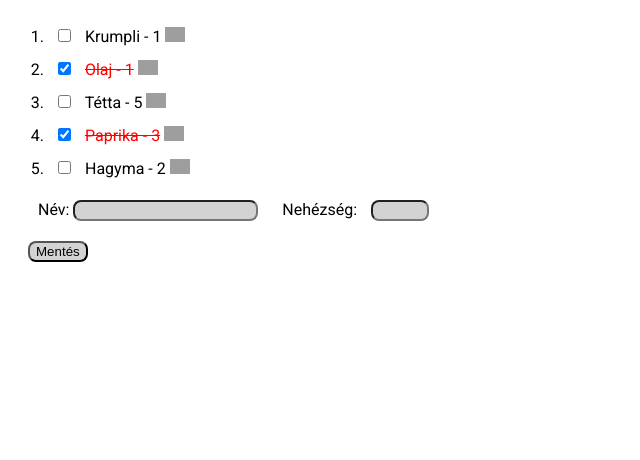
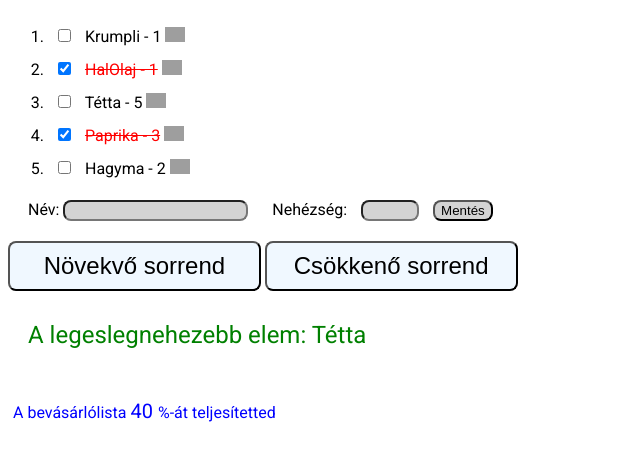
Before and after one commit to Patonai81/JavaScriptAlapok, a plain HTML site: page index.html in a window 1280 px wide. Shown: the part 62-522 px from the top of the page, without its empty margins (0-640 px from the left). Drawn offline with Linux system fonts and the light colour scheme; grey boxes are pictures that could not be loaded.

Commit message:
week2 házi

```diff
--- a/addScreenElements.js
+++ b/addScreenElements.js
@@ -1,3 +1,5 @@
+import {mostDifficultItem, percentage} from "./arrayFunctions.js";
+
 export const renderPercentage = (itemList) => {
     const containerDivItem = document.querySelector("#summa");
     containerDivItem.innerHTML = `A bevásárlólista <span id="summa" style="font-size: ${percentage(itemList) / 2 > 0 ? percentage(itemList) / 2 : 10}px"> ${percentage(itemList)} </span> %-át teljesítetted`;
@@ -23,3 +25,19 @@ export const renderImage = (number) => {
     }
 
 }
+
+export const renderMostDifficultItem = (list) => {
+
+    const containerDivItem = document.querySelector("#most-difficult");
+    containerDivItem.innerHTML = "";
+    const maxDifficultElement = mostDifficultItem(list);
+    containerDivItem.innerHTML = `<label>A legeslegnehezebb elem: ${maxDifficultElement.name}</label>`;
+
+        setInterval(function () {
+            containerDivItem.style.visibility = (containerDivItem.style.visibility == 'hidden' ? '' : 'hidden');
+        }, 500);
+
+
+
+
+}
--- a/arrayFunctions.js
+++ b/arrayFunctions.js
@@ -1,25 +1,33 @@
 import {renderShoppingList} from "./listRenderer.js";
 
-export const addArrayElement = (event,list) =>{
+export const addArrayElement = (event, list) => {
     let max = 0;
+    const newname = document.getElementById("new-name");
+    const difficulty = document.getElementById("new-difficulty");
+    if (newname.value ==='' || difficulty.value ===''){
+        alert("A név és a nehézség mezőket kötelezően tölteni kell!");
+        return;
+    }
+    if (difficulty.validity.rangeUnderflow || difficulty.validity.rangeOverflow) {
+        alert("A megadott értéknek a 0..5 tartományban kell esnie");
+        return;
+    }
 
-    if (list.length !==0) {
+    if (list.length !== 0) {
         max = list.reduce(function (prev, current) {
             return (prev.id > current.id) ? prev : current
         })
     }
-    const newname = document.getElementById("new-name").value;
-    const difficulty = document.querySelector("#new-difficulty").value;
-    const newListItem = {id: isNaN(Number(max.id)+1) ? 1 : Number(max.id)+1 , name: newname, difficulty: difficulty};
+    const newListItem = {id: isNaN(Number(max.id) + 1) ? 1 : Number(max.id) + 1, name: newname.value, difficulty: difficulty.value};
     list.push(newListItem);
     renderShoppingList(list);
 
 }
 
-export const removeArrayElement = (event,itemList)=>{
-    const originalArrayId = event.target.id.replace("list-redx-id-","");
-    const index=itemList.findIndex(v => v.id === Number(originalArrayId));
-    if (Number(index) !== -1){
+export const removeArrayElement = (event, itemList) => {
+    const originalArrayId = event.target.id.replace("list-redx-id-", "");
+    const index = itemList.findIndex(v => v.id === Number(originalArrayId));
+    if (Number(index) !== -1) {
         itemList.splice(index, 1);
     }
 
@@ -30,9 +38,9 @@ export const modifyCheckBoxStateInArrayElement = (event, itemList) => {
     const inputs = document.querySelectorAll(".bevList-ckb");
     inputs.forEach((element, index) => {
         // chekckbox id-ból visszaalakítani a lista id-ra
-        let originalArrayId = element.id.replace("list-ckb-id-","");
+        let originalArrayId = element.id.replace("list-ckb-id-", "");
         //find the actual array item
-        let actualArrayItem= itemList.find(obj => {
+        let actualArrayItem = itemList.find(obj => {
             return obj.id === Number(originalArrayId);
         })
         actualArrayItem.isBought = element.checked;
@@ -41,16 +49,38 @@ export const modifyCheckBoxStateInArrayElement = (event, itemList) => {
 
 }
 
+export const ascendingArrayOrderRender = (event, list) => {
+    list.sort((a, b) => {
+        console.log(a.difficulty + ":" + b.difficulty + "return " + (a.difficulty > b.difficulty ? 1 : -1));
+        return a.difficulty > b.difficulty ? 1 : (a.difficulty === b.difficulty ? (a.name > b.name) ? 1 : -1 : -1);
+    });
+    renderShoppingList(list);
+}
+
+export const descendingArrayOrderRender = (event, list) => {
+    list.sort((a, b) => {
+        return a.difficulty < b.difficulty ? 1 : (a.difficulty === b.difficulty ? (a.name < b.name) ? 1 : -1 : -1);
+    });
+    renderShoppingList(list);
+}
+
+
 export const percentage = (list) => {
     const success = () => {
         return list.reduce((cumulate, item) => {
-            if (item.isBought=== true){
+            if (item.isBought === true) {
                 cumulate++;
             }
             return cumulate;
         }, 0);
     }
-    const num=success()/list.length*100;
+    const num = success() / list.length * 100;
     return Math.round((num + Number.EPSILON) * 100) / 100;
 
 }
+
+export const mostDifficultItem = (list) => {
+    return list.reduce((cumulate, item) => {
+        return item.difficulty > cumulate.difficulty ? item : cumulate;
+    })
+}
--- a/index.css
+++ b/index.css
@@ -1,57 +1,94 @@
 body {
     font-family: 'Roboto', 'sans-serif';
 }
-input{
-   border-radius: 8px;
+
+input {
+    border-radius: 8px;
     background-color: lightgray;
 }
+
 label {
     padding-left: 20px;
 }
-.input-numer{
+
+.input-numer {
     margin-left: 10px;
     width: 50px;
 }
-.redx{
+
+.redx {
     width: 20px;
 }
+
 .redx:hover {
     cursor: pointer;
 }
 
-.save-button{
-    margin: 20px 20px;
+.ordering-buttons {
+    margin-bottom: 30px;
+    width: 20%;
+    height: 50px;
+    font-size: x-large;
+    background-color: aliceblue;
 }
+
+
+#savebutton:hover {
+    cursor: pointer;
+    animation: change2 1s ease-in-out forwards;
+}
+
+@keyframes change2 {
+    100% {
+        color: red;
+        transform: rotateY(1440deg);
+    }
+}
+
 .bevList-ckb {
     margin: 10px 10px;
     padding: 10px;
 }
 
-.new-list-items>{
+.new-list-items > {
     display: flex;
     flex-direction: row;
     width: 100%;
     padding: 10px 10px;
     margin: 10px 10px;
-}
-.new-list-items-span{
-    padding: 10px 10px;
+
 }
 
+.new-list-items {
+    margin-bottom: 20px;
+}
+
+.new-list-items-span {
+    padding: 10px 10px;
+    padding-left: 0;
+}
 
 .done {
-    text-decoration:line-through;
+    text-decoration: line-through;
     color: red;
 }
 
-#bevListCKB:hover{
+#bevListCKB:hover {
     cursor: pointer !important;
 }
-#summa-div{
-    padding: 10px 0px 5px 5px;
+
+#summa-div {
+    padding: 50px 0px 5px 5px;
     width: 100%;
     color: black;
 }
+
 h1:hover {
     cursor: pointer;
 }
+
+#most-difficult {
+    font-size: x-large;
+    color: green;
+    text-align: left;
+}
--- a/index.html
+++ b/index.html
@@ -15,11 +15,18 @@
     <div>
         <ol id="bevElemek"></ol>
     </div>
-    <div class="new-list-items"><span class="new-list-items-span"><label>Név: </label><input id="new-name" type="text"><label> Nehézség: </label><input id="new-difficulty" type="number" class="input-numer" min="1" max="5"></span></div>
-    <div class="save-button"> <input id="savebutton" type="button" value="Mentés"></div>
+    <div class="new-list-items"><span class="new-list-items-span"><label>Név: </label><input id="new-name" type="text" onfocus="this.value=''">
+        <label> Nehézség: </label><input
+            id="new-difficulty" type="number" class="input-numer" min="1" max="5" onfocus="this.value=''"></span>
+        <input id="savebutton" type="button" value="Mentés"></div>
+
+    <div ><input class="ordering-buttons" id="ascending-button" type="button" value="Növekvő sorrend">
+        <input class="ordering-buttons" id="descending-button" type="button" value="Csökkenő sorrend">
+    </div>
+    <div><span id="most-difficult"></span></div>
     <div id="summa-div">
-        <span id="summa" ></span>
-        <span id="pipa" ></span>
+        <span id="summa"></span>
+        <span id="pipa"></span>
     </div>
 </div>
 </body>
--- a/index.js
+++ b/index.js
@@ -1,5 +1,4 @@
-import {renderShoppingList} from "./listRenderer.js";
-import {addArrayElement} from "./arrayFunctions.js";
+import {registerPermanentListeners, renderShoppingList} from "./listRenderer.js";
 
 const item1 = {
     id: 1,
@@ -9,7 +8,7 @@ const item1 = {
 }
 const item2 = {
     id: 2,
-    name: 'Olaj',
+    name: 'HalOlaj',
     isBought: true,
     difficulty: 1
 }
@@ -35,4 +34,4 @@ const item5 = {
 const itemList= [item1,item2,item3,item4,item5];
 
 document.addEventListener("DOMContentLoaded",renderShoppingList(itemList));
-document.getElementById("savebutton").addEventListener("click",(event) => addArrayElement(event,itemList));
+document.addEventListener("DOMContentLoaded",registerPermanentListeners(itemList));
--- a/listRenderer.js
+++ b/listRenderer.js
@@ -1,27 +1,42 @@
-import {modifyCheckBoxStateInArrayElement, percentage, removeArrayElement} from "./arrayFunctions.js";
-import {renderImage, renderPercentage} from "./addScreenElements.js";
+import {
+    addArrayElement,
+    ascendingArrayOrderRender,
+    descendingArrayOrderRender,
+    modifyCheckBoxStateInArrayElement,
+    percentage,
+    removeArrayElement
+} from "./arrayFunctions.js";
+import {renderImage, renderMostDifficultItem, renderPercentage} from "./addScreenElements.js";
 
 export const renderShoppingList = (list) => {
     const containerDivItem = document.querySelector("#bevElemek");
     containerDivItem.innerHTML = '';
     list.forEach((item, itemIndx) => {
-        containerDivItem.innerHTML = containerDivItem.innerHTML + `<li>
+        containerDivItem.innerHTML = containerDivItem.innerHTML + `<li width="30%">
         <div><input type="checkbox" id =list-ckb-id-${item.id} class="bevList-ckb" ${item.isBought === true ? "checked" : ""}>
         <span class="${item.isBought === true ? "done" : "none"}"  ">${item.name} - ${item.difficulty}</span>
         <img class="redx" id=list-redx-id-${item.id} src="https://thumbs.dreamstime.com/b/cross-red-icon-isolated-white-background-symbol-no-button-eps-104069585.jpg">
         </div></li>`;
     });
-    registerListeneres(list);
+    registerDynamicListeners(list);
     renderPercentage(list);
     renderImage(Number(percentage(list)));
+    renderMostDifficultItem(list);
 
 }
 
 
-const registerListeneres = (itemList) => {
+const registerDynamicListeners = (itemList) => {
     const checkList = document.querySelectorAll(".bevList-ckb");
     checkList.forEach((item) => item.addEventListener("click", event => modifyCheckBoxStateInArrayElement(event, itemList)));
     const redxList = document.querySelectorAll(".redx");
     redxList.forEach((item) => item.addEventListener("click", event => removeArrayElement(event, itemList)));
 
 }
+
+export const registerPermanentListeners= (list) => {
+    document.getElementById("savebutton").addEventListener("click",(event) => addArrayElement(event,list));
+    document.getElementById("ascending-button").addEventListener("click", (event) => ascendingArrayOrderRender(event,list));
+    document.getElementById("descending-button").addEventListener("click", (event) => descendingArrayOrderRender(event,list));
+
+}
```
